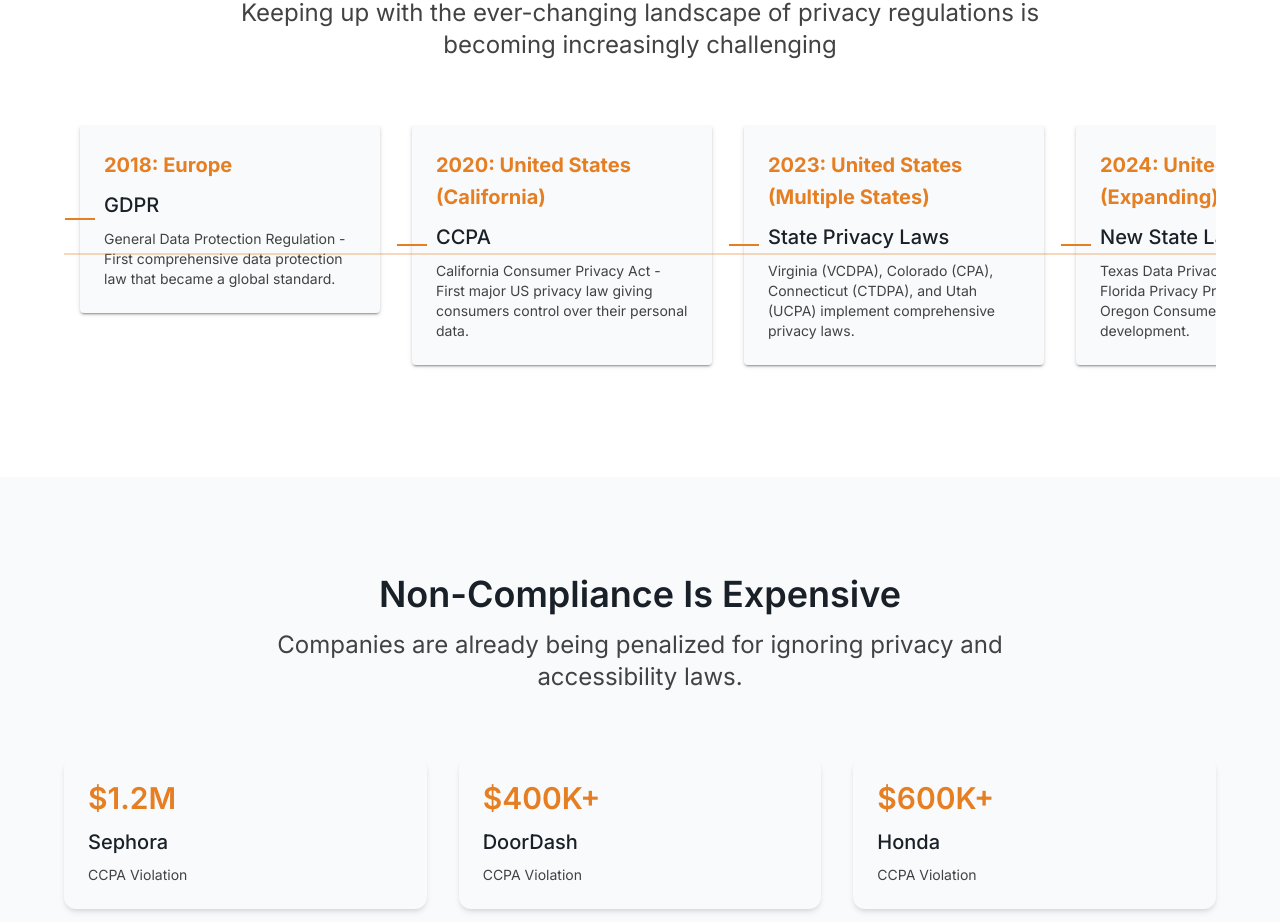
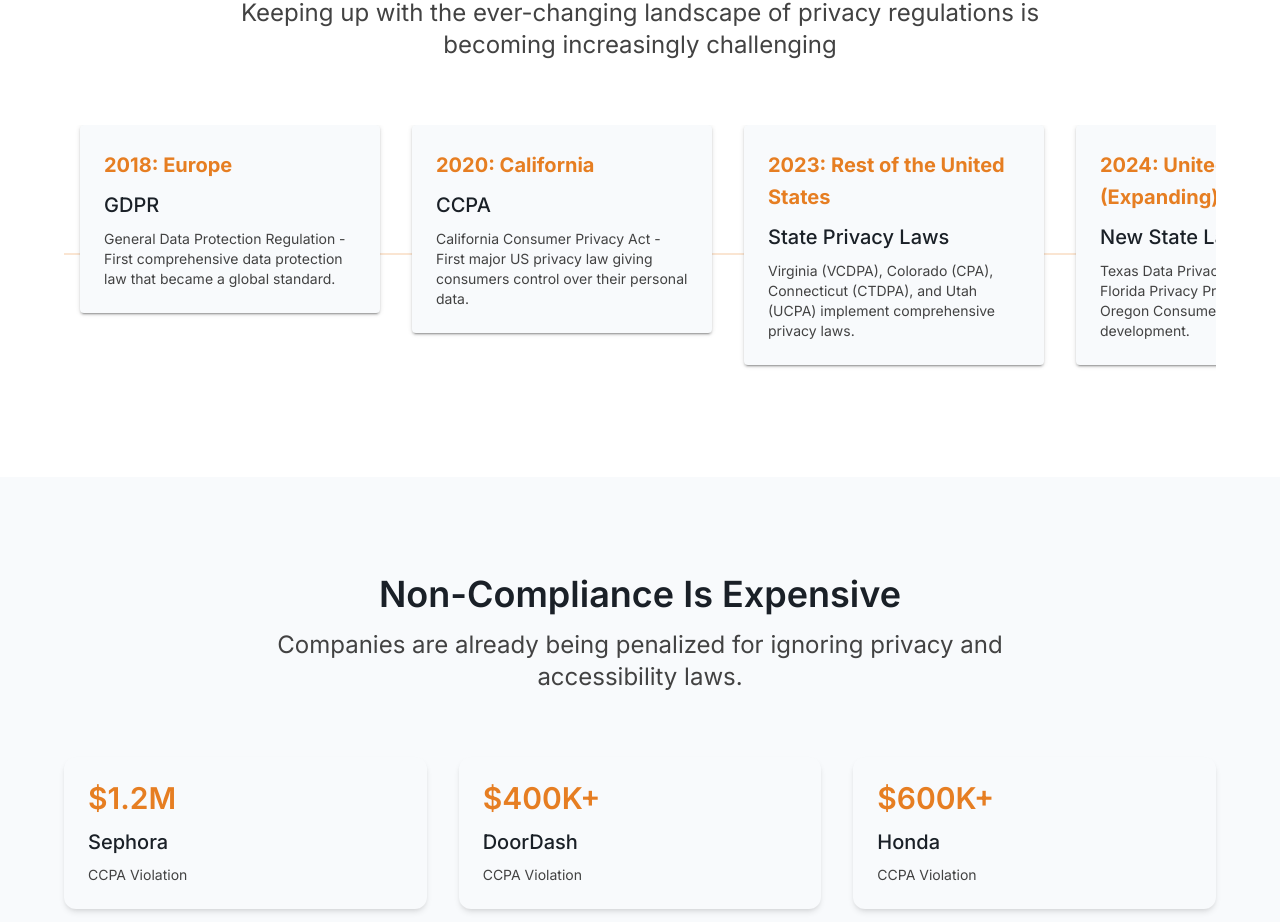
Before and after one commit to papayaverse/agent_carica, a React (Vite) app: page / in a window 1280 px wide. Shown: the part 1720-2642 px from the top of the page. Built offline with nearby package versions, Linux system fonts and the light colour scheme.

Commit message:
timeline work

```diff
--- a/src/components/TimelineSection.jsx
+++ b/src/components/TimelineSection.jsx
@@ -21,16 +21,11 @@ const TimelineEvent = ({ year, region, title, description, index }) => {
         p: 3,
         position: 'relative',
         minWidth: '300px',
-        '&::before': {
-          content: '""',
-          position: 'absolute',
-          left: '-15px',
-          top: '50%',
-          transform: 'translateY(-50%)',
-          width: '30px',
-          height: '2px',
-          backgroundColor: 'primary.main',
-          display: 'block',
+        backgroundColor: 'background.paper',
+        zIndex: 1,
+        '&:hover': {
+          transform: 'translateY(-4px)',
+          transition: 'transform 0.3s ease',
         },
       }}
     >
@@ -59,13 +54,13 @@ const TimelineSection = () => {
     },
     {
       year: '2020',
-      region: 'United States (California)',
+      region: 'California',
       title: 'CCPA',
       description: 'California Consumer Privacy Act - First major US privacy law giving consumers control over their personal data.',
     },
     {
       year: '2023',
-      region: 'United States (Multiple States)',
+      region: 'Rest of the United States',
       title: 'State Privacy Laws',
       description: 'Virginia (VCDPA), Colorado (CPA), Connecticut (CTDPA), and Utah (UCPA) implement comprehensive privacy laws.',
     },
@@ -129,7 +124,8 @@ const TimelineSection = () => {
               top: '50%',
               height: '2px',
               backgroundColor: 'primary.main',
-              opacity: 0.3,
+              opacity: 0.2,
+              zIndex: 0,
             },
           }}
         >
```
